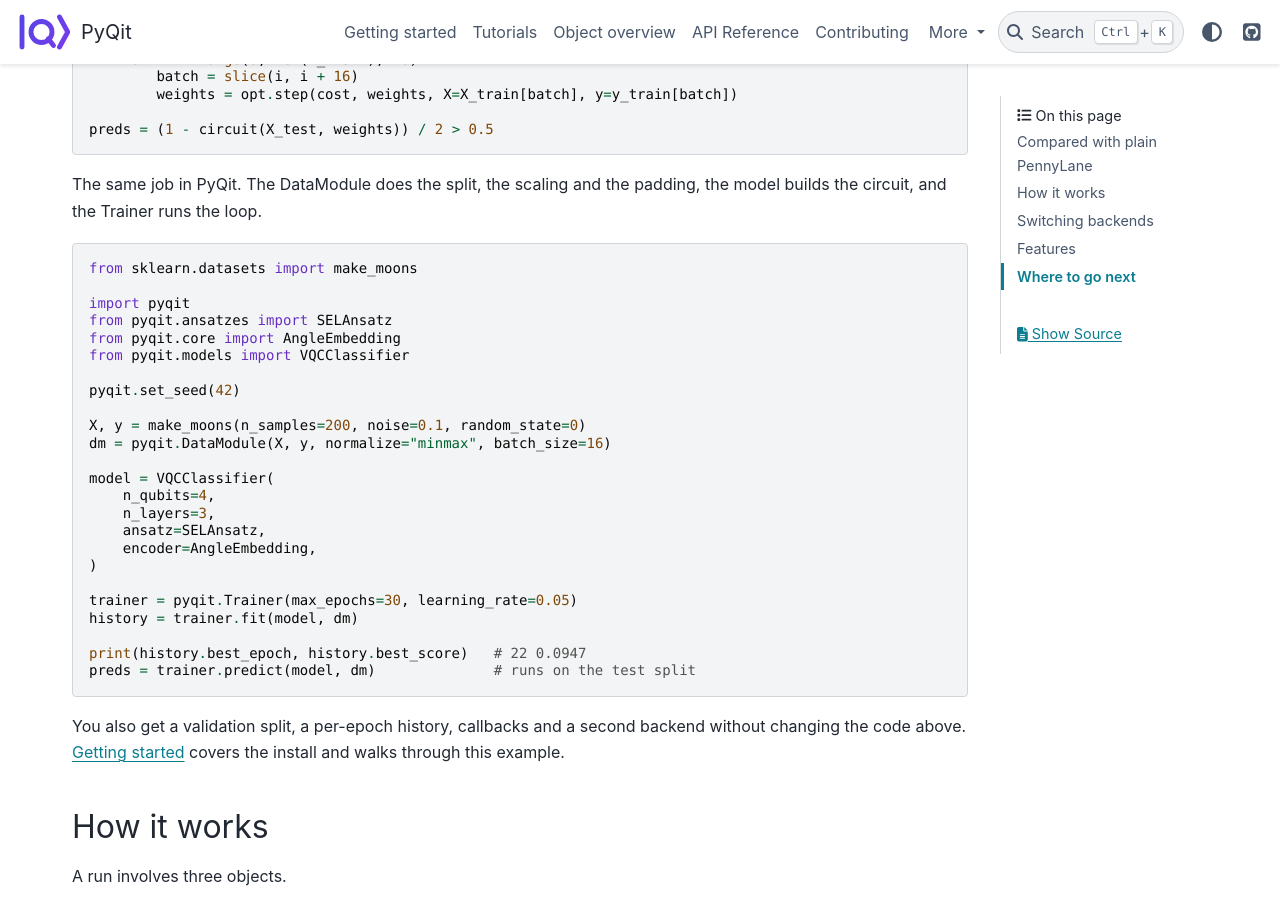
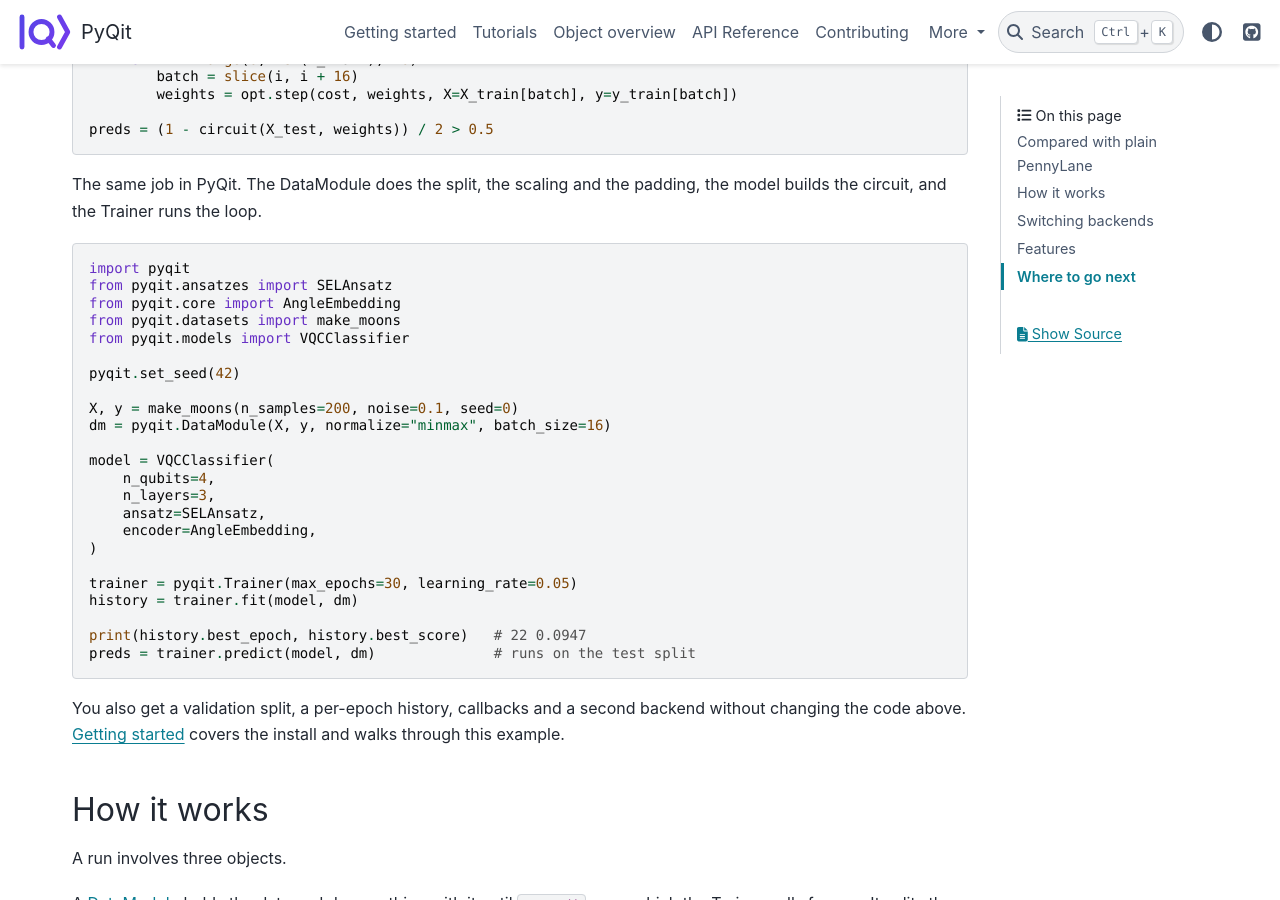
Before and after one commit to phoeenniixx/pyQit, a Sphinx documentation site: the page built from docs/index.rst, in a window 1280 px wide and 900 px high, scrolled down 1067 px. Built offline with Sphinx 7.4.7 and the PyData theme 0.15.4, drawn with Linux system fonts in a browser that asks for light colours.

Commit message:
update docs accordingly

```diff
--- a/docs/api/datamodule.rst
+++ b/docs/api/datamodule.rst
@@ -12,9 +12,9 @@ which is why properties like ``X_train`` raise before then.
 .. code-block:: python
 
    import pyqit
-   from sklearn.datasets import make_moons
+   from pyqit.datasets import make_moons
 
-   X, y = make_moons(n_samples=200, noise=0.1, random_state=0)
+   X, y = make_moons(n_samples=200, noise=0.1, seed=0)
    dm = pyqit.DataModule(X, y, normalize="minmax", batch_size=16)
 
 What setup does, in order
--- a/docs/getting_started.rst
+++ b/docs/getting_started.rst
@@ -26,16 +26,15 @@ First model
 
 .. code-block:: python
 
-   from sklearn.datasets import make_moons
-
    import pyqit
    from pyqit.ansatzes import SELAnsatz
    from pyqit.core import AngleEmbedding
+   from pyqit.datasets import make_moons
    from pyqit.models import VQCClassifier
 
    pyqit.set_seed(42)
 
-   X, y = make_moons(n_samples=200, noise=0.1, random_state=0)
+   X, y = make_moons(n_samples=200, noise=0.1, seed=0)
    dm = pyqit.DataModule(X, y, normalize="minmax", batch_size=16)
 
    model = VQCClassifier(
--- a/docs/index.rst
+++ b/docs/index.rst
@@ -64,16 +64,15 @@ padding, the model builds the circuit, and the Trainer runs the loop.
 
 .. code-block:: python
 
-   from sklearn.datasets import make_moons
-
    import pyqit
    from pyqit.ansatzes import SELAnsatz
    from pyqit.core import AngleEmbedding
+   from pyqit.datasets import make_moons
    from pyqit.models import VQCClassifier
 
    pyqit.set_seed(42)
 
-   X, y = make_moons(n_samples=200, noise=0.1, random_state=0)
+   X, y = make_moons(n_samples=200, noise=0.1, seed=0)
    dm = pyqit.DataModule(X, y, normalize="minmax", batch_size=16)
 
    model = VQCClassifier(
```
Also changed, not shown: README.md (+2 -3 lines).
